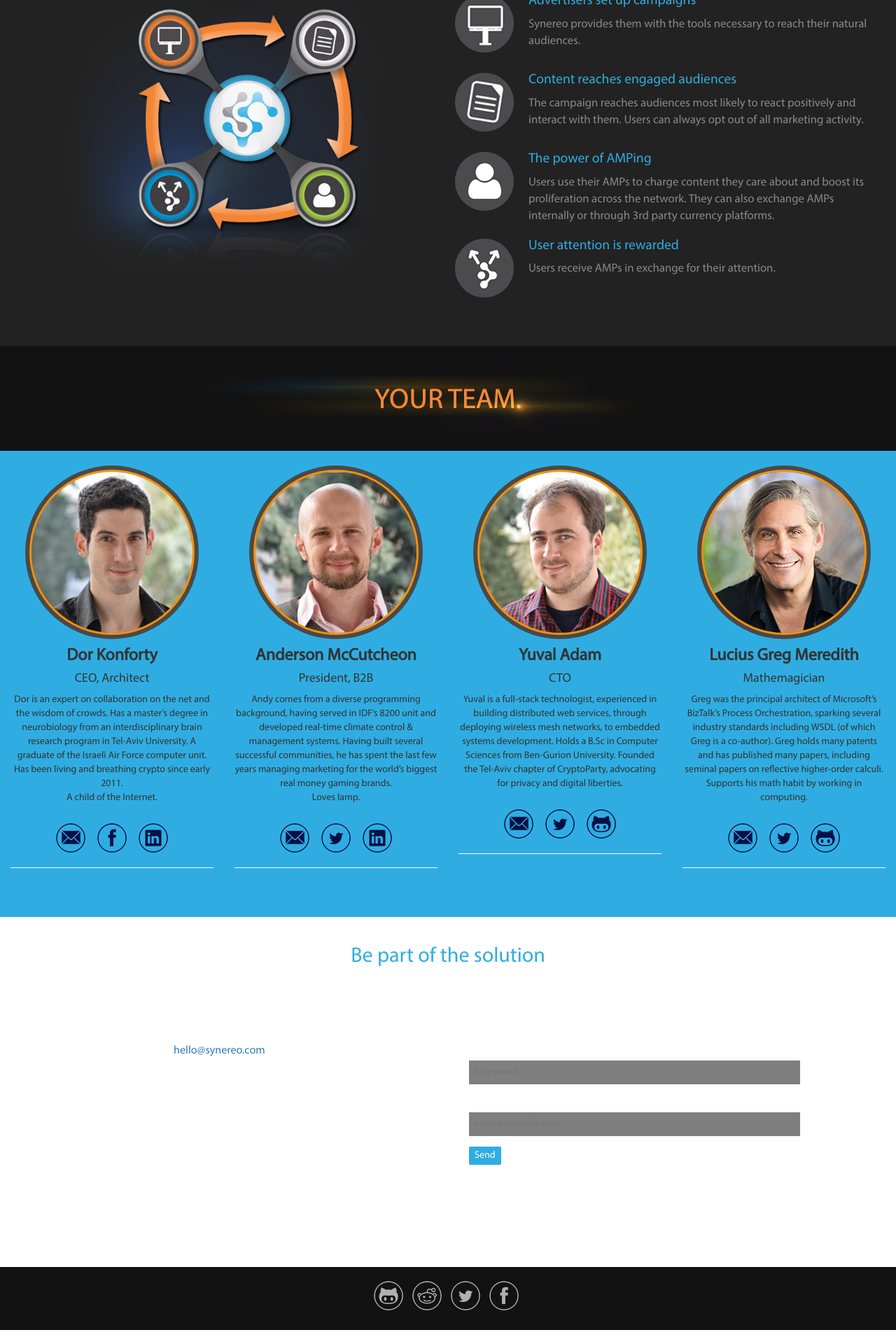
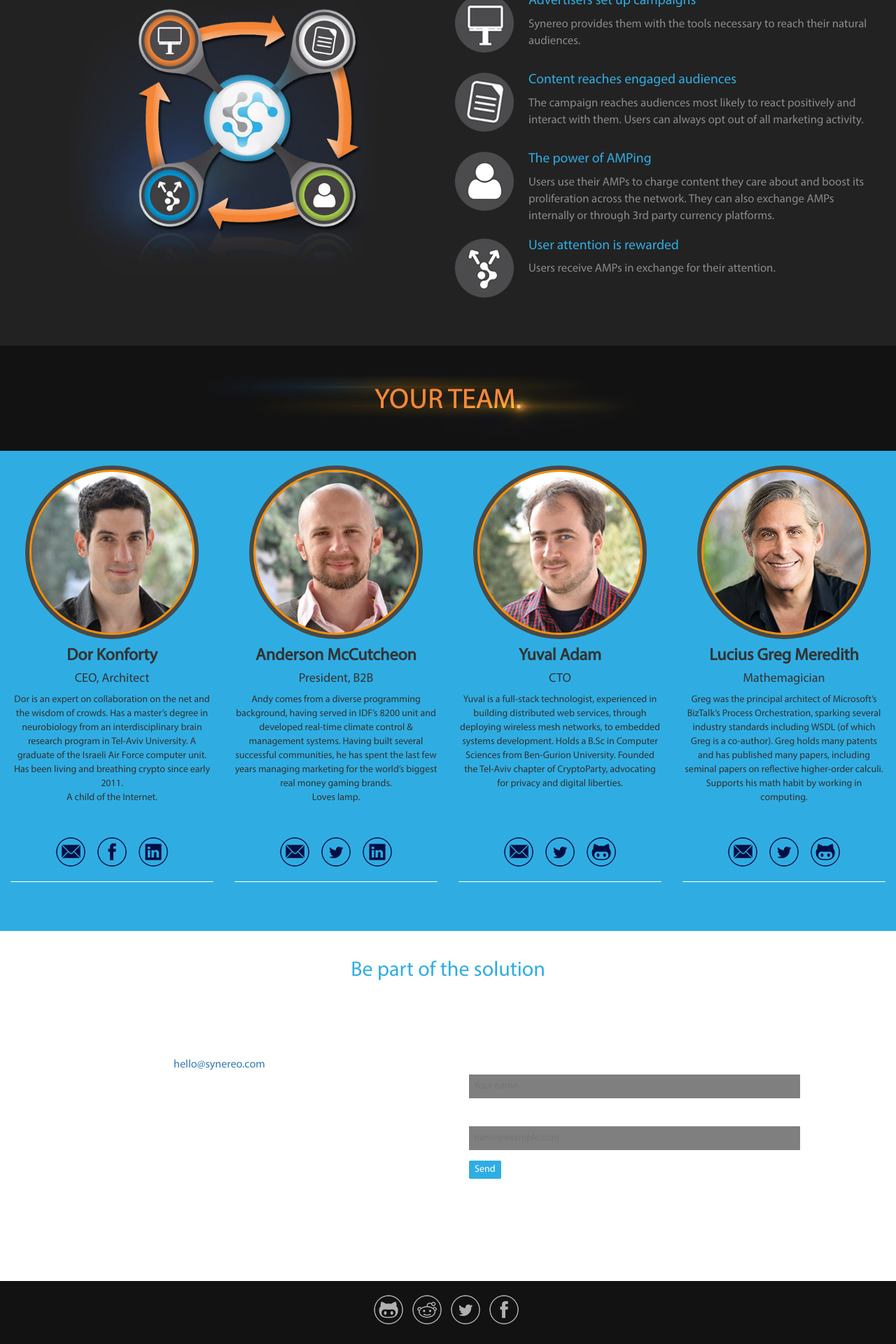
Before and after one commit to synereo/synereo.github.io, a Jekyll site: the page built from index.html, in a window 1280 px wide. Shown: the part 2562-4482 px from the top of the page at 70% size. Built offline with Jekyll 4.4.1, drawn with Linux system fonts in a browser that asks for light colours; nearby versions of some CDN libraries.

Commit message:
Add team member min-height

```diff
--- a/_sass/_home.scss
+++ b/_sass/_home.scss
@@ -130,6 +130,9 @@
             h3 {
                 font-weight: bold;
             }
+            p {
+                min-height: 180px;
+            }
             img {
                 border-radius: 115px;
                 box-shadow: 0 0 0 3px #ff9000,
```
